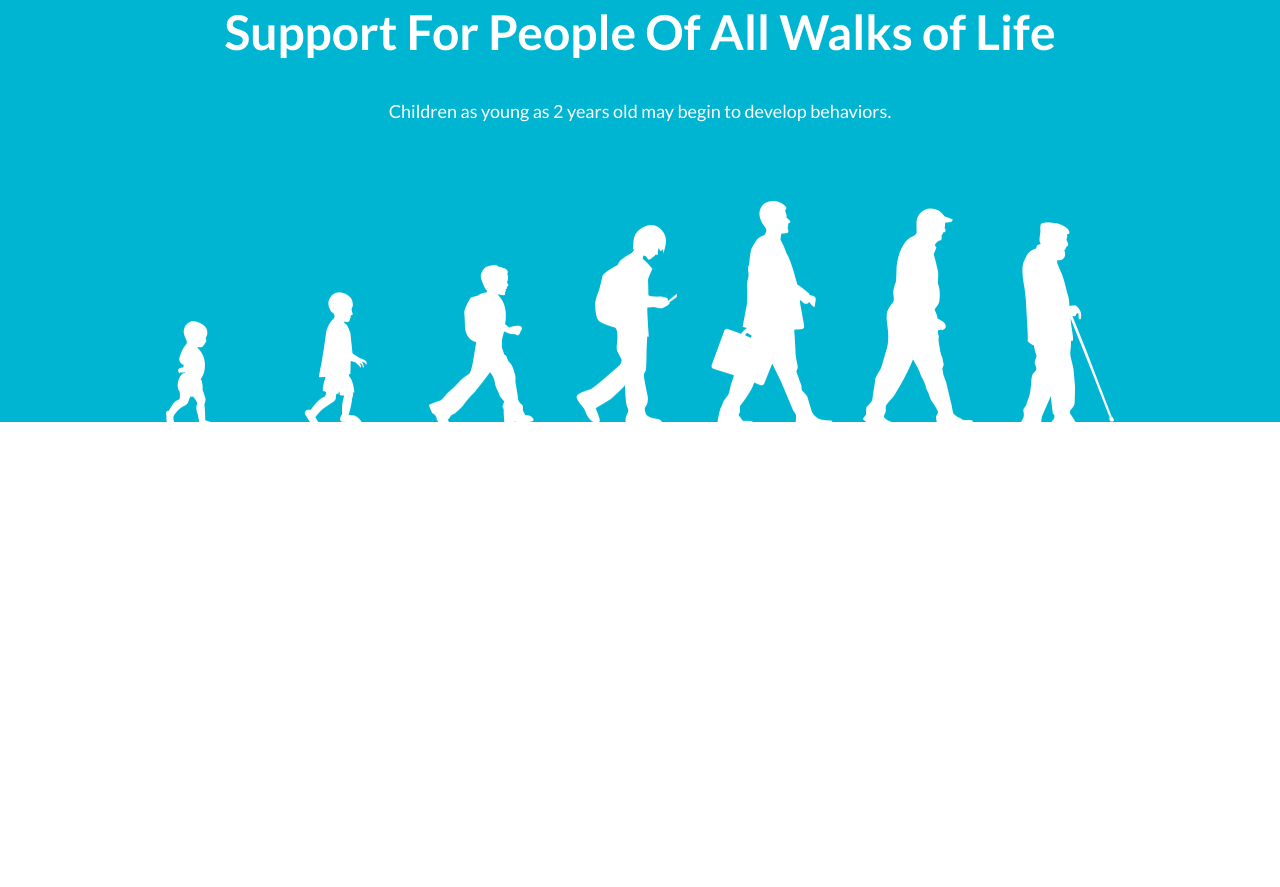
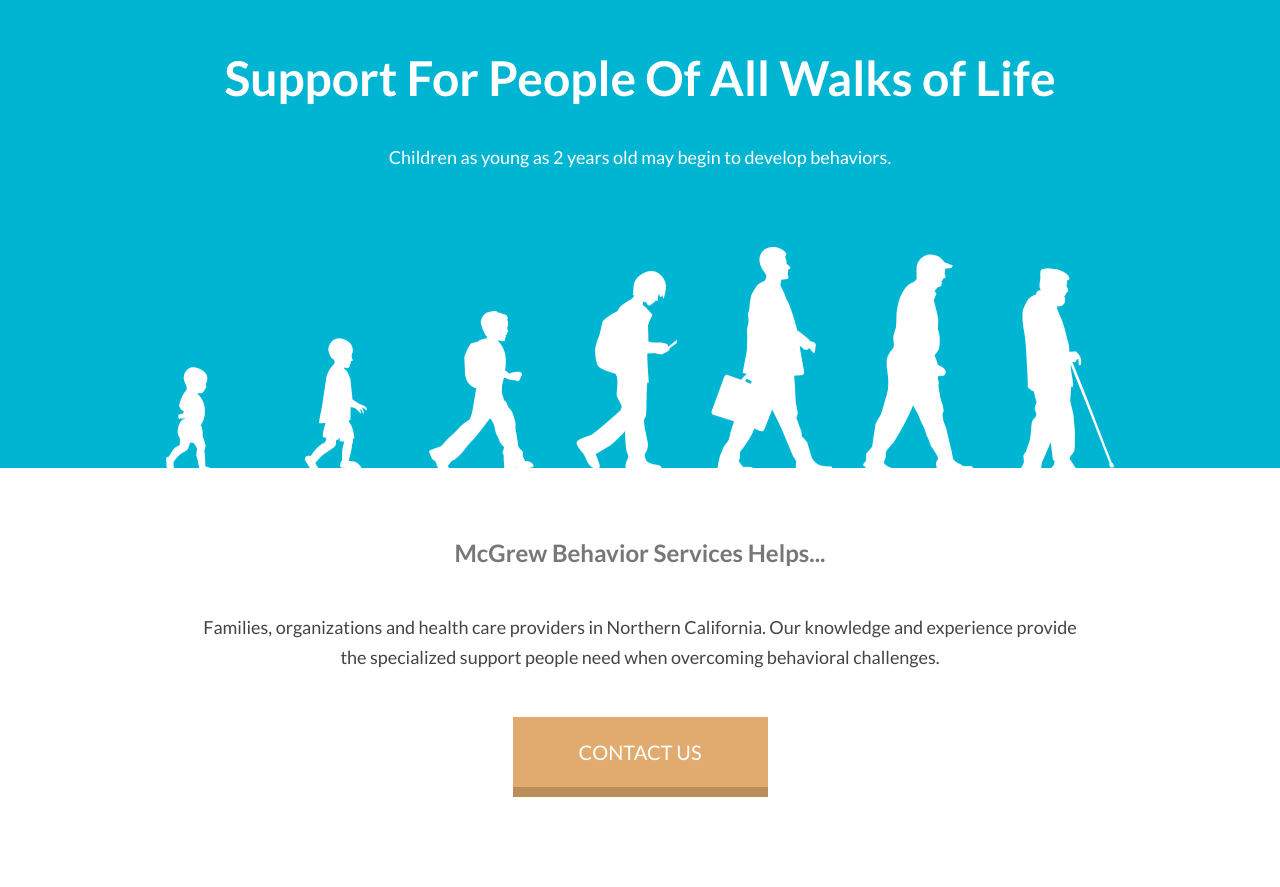
Before and after one commit to radianika/McGREW-BEHAVIOUR-SERVICES, a website: page src/index.html in a window 1280 px wide. Shown: the part 848-1735 px from the top of the page. Before the commit the page ends 1270 px from the top, so only its background shows below. Drawn offline with nearby package versions, Linux system fonts and the light colour scheme; files that its build step writes are made by us from their sources.

Commit message:
Help section

```diff
--- a/src/index.html
+++ b/src/index.html
@@ -50,7 +50,7 @@
 
 				<p class="hero__text">Teaching independence to the lives of the people you love with reliable, individualized emotional and behavioral therapy.</p>
 
-				<a class="button">find help here</a>
+				<a class="button" href="javascript:void(0)">find help here</a>
 
 			</section>
 
@@ -103,6 +103,18 @@
 		<p class="support__text">Children as young as 2 years old may begin to develop behaviors.</p>
 	</section>
 
+	<!--HELP SECTION-->
+	<section class="help">
+		<h3 class="help__title">
+			McGrew Behavior Services Helps...
+		</h3>
+		<p class="help__text">
+			Families, organizations and health care providers in Northern California. Our knowledge and experience provide the specialized support people need when overcoming behavioral challenges.
+		</p>
+		<a class="button">
+			contact us
+		</a>
+	</section>
 
 
 
--- a/src/sass/main.scss
+++ b/src/sass/main.scss
@@ -11,7 +11,8 @@
 	box-sizing: border-box;
 	font-family: $lato;
 }
-body{
+
+body {
 	background-color: #ffffff;
 }
 
@@ -26,8 +27,8 @@
 }
 
 .main__title {
-		color: $white;
-		font-size: 3rem;
+	color: $white;
+	font-size: 3rem;
 }
 
 
@@ -52,6 +53,7 @@
 	font-size: 1.25rem;
 	background-color: #e1aa6e;
 	position: relative;
+	display: inline-block;
 	&::after {
 		content: '';
 		position: absolute;
@@ -125,12 +127,12 @@
 
 .hero {
 	padding: 180px 0 163px 0;
-	&__title{
+	&__title {
 		text-shadow: $shadow;
 	}
 	& .underline::after {
-			bottom: -26px;
-			display: block;
+		bottom: -26px;
+		display: block;
 	}
 	&__text {
 		width: 41%;
@@ -167,14 +169,34 @@
 
 
 //support
-
-.support{
+.support {
 	padding: 100px 0 300px 0;
 	background: $blue url('../images/support__bg.png') 50% 103.5% no-repeat;
 	text-align: center;
-	&__text{
+	&__text {
 		color: $white;
 		font-size: 1.125rem;
 		margin-top: 40px;
 	}
 }
+
+//help
+
+.help{
+	padding: 70px 0 100px 0;
+	margin: auto;
+	max-width: 70%;
+	text-align: center;
+	&__title{
+		font-weight: bold;
+		font-size: 1.5rem;
+		color: #777777;
+	}
+	&__text{
+		color: #444444;
+		font-size: 1.125rem;
+		margin: 45px 0 45px;
+  line-height: 1.667;
+
+	}
+}
```
